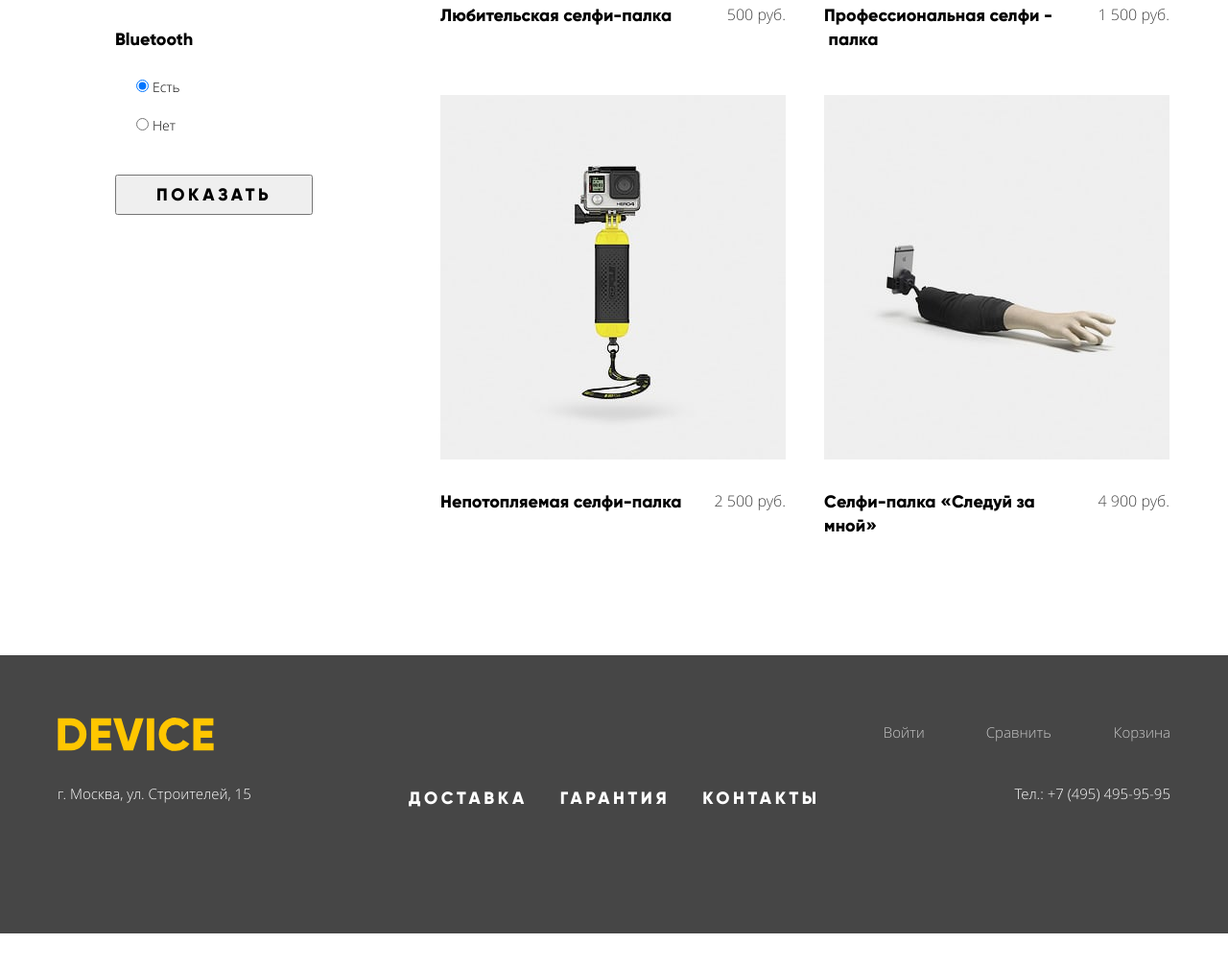
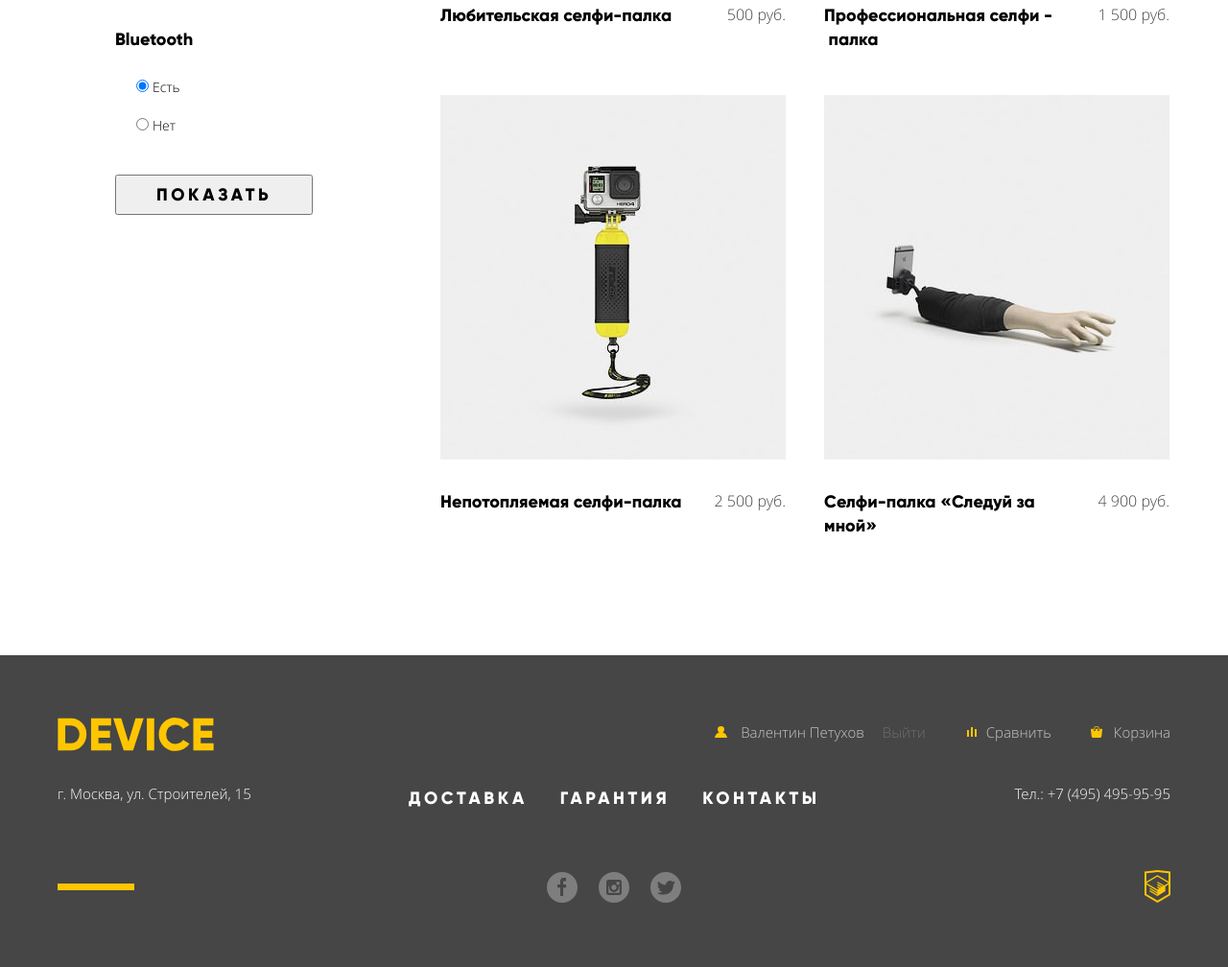
Before and after one commit to tarasovem/html-academy-1-device, a plain HTML site: page catalog.html in a window 1280 px wide. Shown: the part 952-1960 px from the top of the page at 96% size. Before the commit the page ends 1925 px from the top, so only its background shows below. Drawn offline with Linux system fonts and the light colour scheme.

Commit message:
Вставлены декоративные элементы в футере и заготовка подменю в хедере

```diff
--- a/catalog.html
+++ b/catalog.html
@@ -199,16 +199,19 @@
           </svg>
         </a>
         <ul class="user-menu-footer">
-          <li class="entrance">
-            <a class="entrance-link" href="">Войти</a>
+          <li class="user-profile-footer">
+            <a href="">Валентин Петухов</a>
+          </li>
+          <li class="user-logout user-logout-footer">
+            <a href="">Выйти</a>
           </li>
         </ul>
         <ul class="tools-menu-footer">
-          <li class="comparison">
-            <a class="comparison-link" href="">Сравнить</a>
+          <li class="tools-compare-footer">
+            <a href="">Сравнить</a>
           </li>
-          <li class="basket">
-            <a class="basket-link" href="">Корзина</a>
+          <li class="tools-cart-footer">
+            <a href="">Корзина</a>
           </li>
         </ul>
       </div>
@@ -228,18 +231,19 @@
         <p class="footer-phone">Тел.: <a href="tel:+74954959595" aria-label="Телефонный номер компании «Device»">+7 (495) 495-95-95</a></p>
       </div>
       <div class="footer-row">
+        <div class="footer-line"></div>
         <ul class="social-list">
           <li>
-            <a href="https://ru-ru.facebook.com/" aria-label="Device в Facebook"></a>
+            <a class="social-facebook" href="https://ru-ru.facebook.com/" aria-label="Device в Facebook"></a>
           </li>
           <li>
-            <a href="https://www.instagram.com/?hl=ru" aria-label="Device в Instagram"></a>
+            <a class="social-instagram" href="https://www.instagram.com/?hl=ru" aria-label="Device в Instagram"></a>
           </li>
           <li>
-            <a href="https://twitter.com/?lang=ru" aria-label="Device в Twitter"></a>
+            <a class="social-twitter" href="https://twitter.com/?lang=ru" aria-label="Device в Twitter"></a>
           </li>
         </ul>
-        <a href="https://htmlacademy.ru/intensive/htmlcss" aria-label="Разработчики сайта"></a>
+        <a class="developers" href="https://htmlacademy.ru/intensive/htmlcss" aria-label="Разработчики сайта"></a>
       </div>
     </div>
   </footer>
--- a/css/style.css
+++ b/css/style.css
@@ -118,8 +118,8 @@ body {
 .footer .logo:focus,
 .tools-menu a:hover,
 .tools-menu a:focus,
-.main-nav-list .item-link:hover,
-.main-nav-list .item-link:focus,
+.main-nav-list .item-link:not(.submenu-title):hover,
+.main-nav-list .item-link:not(.submenu-title):focus,
 .main-nav-footer .item-link:hover,
 .main-nav-footer .item-link:focus,
 .item-submenu a:hover,
@@ -130,7 +130,7 @@ body {
 .header .logo:active,
 .footer .logo:active,
 .tools-menu a:active,
-.main-nav-list .item-link:active,
+.main-nav-list .item-link:not(.submenu-title):active,
 .item-submenu a:active {
   opacity: 0.3;
 }
@@ -231,6 +231,14 @@ body {
   transform: translateY(-50%);
 }
 
+.user-logout {
+  opacity: 0.3;
+}
+
+.user-logout:hover {
+  opacity: 1;
+}
+
 .tools-menu {
   list-style-type: none;
   padding: 0;
@@ -252,7 +260,7 @@ body {
   position: relative;
 }
 
-.tools-compare a::before {
+.header .tools-compare a::before {
   content: "";
   position: absolute;
   width: 10px;
@@ -320,6 +328,15 @@ body {
   margin-right: auto;
 }
 
+.main-nav-list .submenu-title:hover,
+.main-nav-list .submenu-title:focus {
+  color: rgba(0, 0, 0, 0.6);
+}
+
+.main-nav-list .submenu-title:active {
+  color: rgba(0, 0, 0, 0.3);
+}
+
 .main-nav-list .submenu-title::after {
   content: "";
   position: absolute;
@@ -331,9 +348,21 @@ body {
   top: 50%;
   transform: translateY(-50%);
   right: 5px;
+  opacity: 0.3;
+}
+
+.submenu-title:hover + .submenu-list {
+  display: flex;
 }
 
 .main-nav-list .submenu-list {
+  list-style-type: none;
+  padding-bottom: 40px;
+  padding-top: 40px;
+  padding-left: 0;
+  flex-direction: column;
+  max-height: 160px;
+  flex-wrap: wrap;
   display: none;
 }
 
@@ -432,12 +461,65 @@ body {
   justify-content: space-between;
 }
 
-.user-menu-footer .entrance {
+.user-profile-footer {
   margin-left: auto;
+  padding-left: 27px;
+  position: relative;
 }
 
-.user-menu-footer .entrance-link {
-  padding-left: 24px;
+.user-profile-footer:hover::after {
+  opacity: 0.6;
+}
+
+.user-profile-footer a::before {
+  content: "";
+  position: absolute;
+  width: 13px;
+  height: 12px;
+  background-image: url(../img/svg/user-footer.svg);
+  background-repeat: no-repeat;
+  background-position: 0 0;
+  left: 0;
+  top: 50%;
+  transform: translateY(-50%);
+}
+
+.user-menu-footer li:not(:first-child) {
+  margin-left: 19px;
+}
+
+.user-profile-footer:hover a,
+.user-profile-footer:focus a,
+.tools-menu-footer .tools-compare-footer:hover a,
+.tools-menu-footer .tools-compare-footer:focus a,
+.tools-menu-footer .tools-cart-footer:hover a,
+.tools-menu-footer .tools-cart-footer:focus a {
+  color: #ffffff;
+}
+
+.user-profile-footer:hover a::before,
+.user-profile-footer:focus a::before,
+.tools-menu-footer .tools-compare-footer:hover::before,
+.tools-menu-footer .tools-compare-footer:focus::before,
+.tools-menu-footer .tools-cart-footer:hover::before,
+.tools-menu-footer .tools-cart-footer:focus::before {
+  opacity: 0.6;
+}
+
+.user-profile-footer:active a,
+.tools-menu-footer .tools-compare-footer:active a,
+.tools-menu-footer .tools-cart-footer:active a {
+  color: rgba(255, 255, 255, 0.3);
+}
+
+.user-profile-footer:active a::before,
+.tools-menu-footer .tools-compare-footer:active::before,
+.tools-menu-footer .tools-cart-footer:active::before {
+  opacity: 0.3;
+}
+
+.user-logout-footer:hover {
+  opacity: 1;
 }
 
 .footer-row:first-child {
@@ -466,20 +548,48 @@ body {
   margin: 0;
 }
 
-.tools-menu-footer .comparison {
-  margin-left: 54px;
-
+.tools-menu-footer .tools-compare-footer {
+  margin-left: 43px;
+  padding-left: 20px;
+  position: relative;
 }
 
-.tools-menu-footer .comparison-link {
+.tools-menu-footer .tools-compare-footer::before {
+  content: "";
+  position: absolute;
+  width: 10px;
+  height: 10px;
+  background-image: url(../img/svg/compare-footer.svg);
+  background-repeat: no-repeat;
+  background-position: 0 0;
+  left: 0;
+  top: 50%;
+  transform: translateY(-50%);
+}
+
+.tools-compare-footer {
   padding-left: 10px;
 }
 
-.tools-menu-footer .basket {
+.tools-cart-footer {
   margin-left: 41px;
+  position: relative;
 }
 
-.tools-menu-footer .basket-link {
+.tools-cart-footer::before {
+  content: "";
+  position: absolute;
+  width: 12px;
+  height: 12px;
+  background-image: url(../img/svg/cart-footer.svg);
+  background-repeat: no-repeat;
+  background-position: 0 0;
+  left: 0;
+  top: 50%;
+  transform: translateY(-50%);
+}
+
+.tools-cart-footer a {
   padding-left: 24px;
 }
 
@@ -502,8 +612,6 @@ body {
   color: rgba(255, 255, 255, 0.7);
 }
 
-.user-menu-footer a:hover,
-.user-menu-footer a:focus,
 .tools-menu-footer a:hover,
 .tools-menu-footer a:focus {
   color: #ffffff;
@@ -514,7 +622,7 @@ body {
   color: rgba(255, 255, 255, 0.3);
 }
 
-.footer-row {
+.footer-row:last-child {
   display: flex;
   align-items: center;
   justify-content: space-between;
@@ -560,10 +668,75 @@ body {
   color: rgba(255, 255, 255, 0.3);
 }
 
+.footer-line {
+  width: 80px;
+  height: 7px;
+  background-color: #ffc600;
+}
+
 .social-list {
   list-style-type: none;
   padding: 0;
-  margin: 0;
+  display: flex;
+  margin-left: -54px;
+  margin-top: 0;
+  margin-bottom: 0;
+}
+
+.social-list a {
+  display: block;
+  width: 32px;
+  height: 32px;
+  opacity: 0.3;
+}
+
+.social-list li:not(:first-child) {
+  margin-left: 22px;
+}
+
+.social-list a:hover,
+.social-list a:focus {
+  opacity: 0.6;
+}
+
+.social-list a:active {
+  opacity: 0.1;
+}
+
+.social-facebook {
+  background-image: url(../img/svg/fb.svg);
+  background-repeat: no-repeat;
+  background-position: 0 0;
+}
+
+.social-instagram {
+  background-image: url(../img/svg/instagram.svg);
+  background-repeat: no-repeat;
+  background-position: 0 0;
+}
+
+.social-twitter {
+  background-image: url(../img/svg/twitter.svg);
+  background-repeat: no-repeat;
+  background-position: 0 0;
+}
+
+.developers {
+  width: 27px;
+  height: 35px;
+  display: block;
+  background-image: url(../img/svg/logo-html.svg);
+  background-repeat: no-repeat;
+  background-position: 0 0;
+}
+
+.developers:hover,
+.developers:focus {
+  opacity: 0.6;
+}
+
+.developers:active {
+  opacity: 0.3;
 }
 
 .catalog-wrapper.container {
```
Also changed, not shown: index.html (+14 -13 lines), img/svg/cart-footer.svg (added), img/svg/compare-footer.svg (added), img/svg/user-footer.svg (added).
